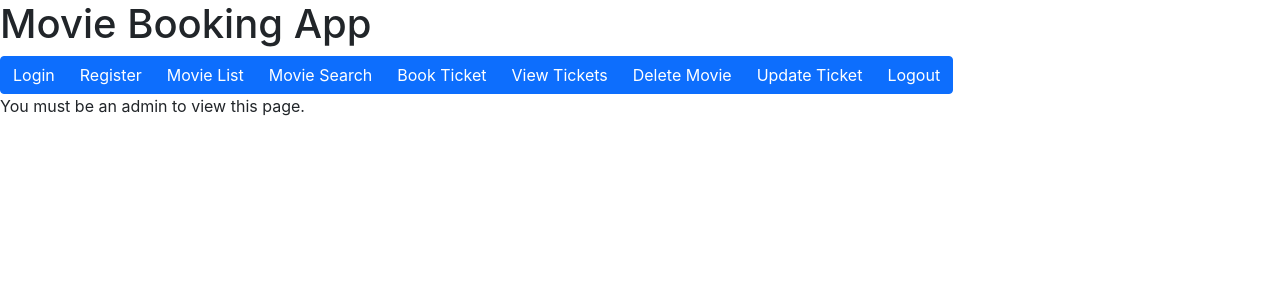
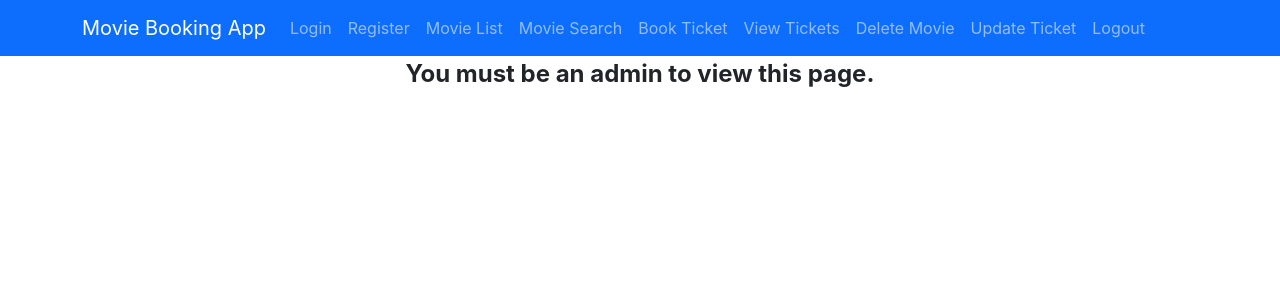
Before and after one commit to HiteshKadam/movie-booking-frontend, a React (Create React App) app: page /movies/delete/deleteticket in a window 1280 px wide. Shown: the top 300 px of the page. Built offline with nearby package versions, Linux system fonts and the light colour scheme; no server answers.

Commit message:
HEader Deigns

```diff
--- a/src/App.js
+++ b/src/App.js
@@ -9,22 +9,49 @@ import Registration from './components/Registration';
 import Logout from './components/Logout';
 
 function App() {
-localStorage.setItem('username',null);
+  localStorage.setItem('username', '');
+
   return (
     <Router>
-      <div>
-        <h1>Movie Booking App</h1>
-        <div className="btn-group">
-          <Link to="/login" className="btn btn-primary">Login</Link>
-          <Link to="/register" className="btn btn-primary">Register</Link>
-          <Link to="/movies" className="btn btn-primary">Movie List</Link>
-          <Link to="/movies/search" className="btn btn-primary">Movie Search</Link>
-          <Link to="/tickets/add" className="btn btn-primary">Book Ticket</Link>
-          <Link to={`/tickets/list/viewticket`} className="btn btn-primary">View Tickets</Link>
-          <Link to="/movies/delete/deleteticket" className="btn btn-primary">Delete Movie</Link>
-          <Link to="/movies/update/updateticket" className="btn btn-primary">Update Ticket</Link>
-          <Link to="/logout" className="btn btn-primary">Logout</Link>
+      <nav className="navbar navbar-expand-lg navbar-dark bg-primary">
+        <div className="container">
+          <Link to="/" className="navbar-brand">Movie Booking App</Link>
+          <button className="navbar-toggler" type="button" data-toggle="collapse" data-target="#navbarNav">
+            <span className="navbar-toggler-icon"></span>
+          </button>
+          <div className="collapse navbar-collapse justify-content-between" id="navbarNav">
+            <ul className="navbar-nav">
+              <li className="nav-item">
+                <Link to="/login" className="nav-link nav-item-font">Login</Link>
+              </li>
+              <li className="nav-item">
+                <Link to="/register" className="nav-link nav-item-font">Register</Link>
+              </li>
+              <li className="nav-item">
+                <Link to="/movies" className="nav-link nav-item-font">Movie List</Link>
+              </li>
+              <li className="nav-item">
+                <Link to="/movies/search" className="nav-link nav-item-font">Movie Search</Link>
+              </li>
+              <li className="nav-item">
+                <Link to="/tickets/add" className="nav-link nav-item-font">Book Ticket</Link>
+              </li>
+              <li className="nav-item">
+                <Link to="/tickets/list/viewticket" className="nav-link nav-item-font">View Tickets</Link>
+              </li>
+              <li className="nav-item">
+                <Link to="/movies/delete/deleteticket" className="nav-link nav-item-font">Delete Movie</Link>
+              </li>
+              <li className="nav-item">
+                <Link to="/movies/update/updateticket" className="nav-link nav-item-font">Update Ticket</Link>
+              </li>
+              <li className="nav-item">
+                <Link to="/logout" className="nav-link nav-item-font">Logout</Link>
+              </li>
+            </ul>
           </div>
+        </div>
+      </nav>
 
       <Routes>
         <Route exact path="/login" element={<Login />} />
@@ -37,7 +64,6 @@ localStorage.setItem('username',null);
         <Route exact path="/movies/update/:value" element={<AdminView />} />
         <Route exact path="/logout" element={<Logout />} />
       </Routes>
-      </div>
     </Router>
   );
 }
--- a/src/components/AdminView.js
+++ b/src/components/AdminView.js
@@ -26,7 +26,7 @@ function AdminView() {
   }
 
   if (!isAdmin) {
-    return <p>You must be an admin to view this page.</p>;
+    return <p className="fs-4 fw-bold text-center">You must be an admin to view this page.</p>;
   }
 
   if (value === 'viewticket') {
```
Lines whose indentation alone changed are shown as unchanged.
